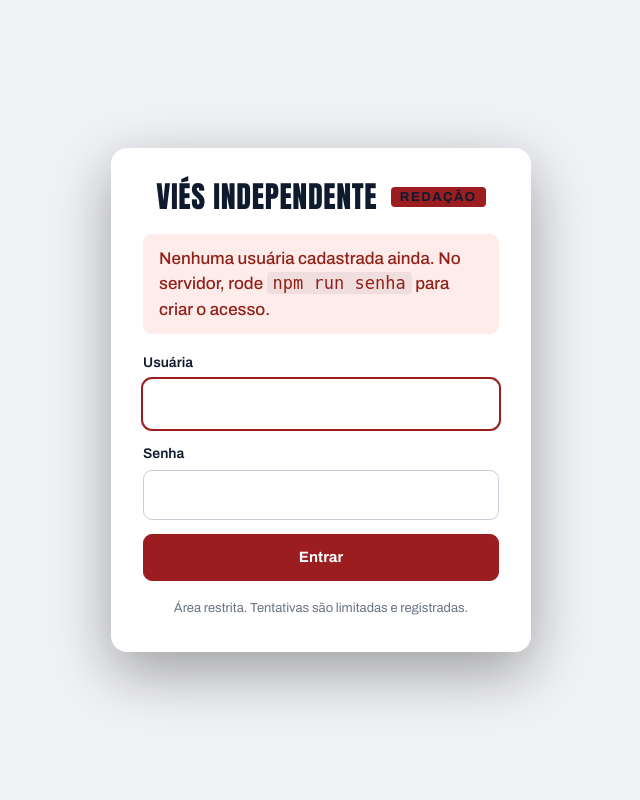
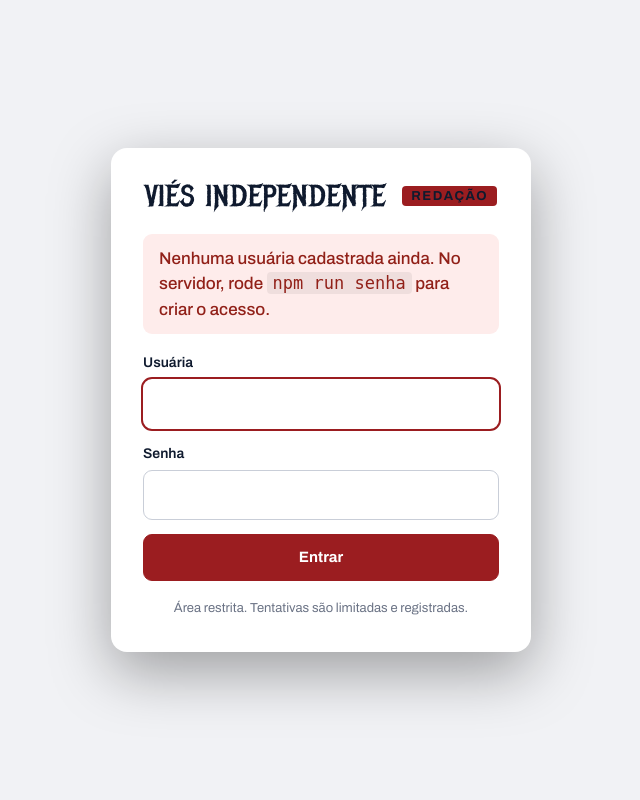
Before and after one commit to luborbac/Thegentisworld, a Node server app: page /redacao/login in a window 1280 px wide. Shown: the whole page, without its empty margins (319-959 px from the left). Run offline with Node 20, Linux system fonts and the light colour scheme; data that the repository does not hold is empty.

Commit message:
Logo em fonte inspirada no pixo (Metal Mania, esticada na vertical)
Co-Authored-By: Claude Opus 5.5 <noreply@anthropic.com>
Claude-Session: https://claude.ai/code/session_01MfZxWLikxGjEahpXHBgFpx

```diff
--- a/jornal/public/css/site.css
+++ b/jornal/public/css/site.css
@@ -8,7 +8,7 @@
   --paper: #FFFFFF;
   --sans: 'Archivo', system-ui, -apple-system, 'Segoe UI', sans-serif;
   --serif: 'Source Serif 4', Georgia, 'Times New Roman', serif;
-  --logo: 'Anton', 'Archivo', Impact, sans-serif;
+  --logo: 'Metal Mania', 'Anton', Impact, sans-serif;
   --larg: 1140px;
 }
 
@@ -33,7 +33,9 @@ h1, h2, h3 { line-height: 1.08; margin: 0; }
 .hamburguer i:nth-child(2) { width: 80%; }
 .hamburguer i:nth-child(3) { width: 60%; }
 .logo { font-family: var(--logo); font-size: clamp(34px, 5vw, 56px); letter-spacing: .02em; text-transform: uppercase; text-decoration: none; line-height: 1; color: #fff; }
-.topo-barra .logo { white-space: nowrap; font-size: clamp(21px, 6.6vw, 56px); }
+.topo-barra .logo { white-space: nowrap; font-size: clamp(22px, 6.4vw, 54px); }
+/* Letras esticadas na vertical, como no pixo reto. */
+.topo-barra .logo, .logo-rodape { display: inline-block; font-weight: 400; letter-spacing: .04em; transform: scaleY(1.3); transform-origin: center; }
 .topo-direita { justify-self: end; display: flex; align-items: center; gap: 18px; }
 .topo-autora { display: flex; align-items: center; gap: 10px; text-decoration: none; font-weight: 600; }
 .topo-autora img, .avatar-letra { width: 44px; height: 44px; border-radius: 50%; object-fit: cover; border: 2px solid rgba(255,255,255,.85); }
--- a/jornal/views/partials/head.ejs
+++ b/jornal/views/partials/head.ejs
@@ -16,7 +16,7 @@
 <meta property="og:site_name" content="<%= site.nome_jornal %>">
 <link rel="preconnect" href="https://fonts.googleapis.com">
 <link rel="preconnect" href="https://fonts.gstatic.com" crossorigin>
-<link rel="stylesheet" href="https://fonts.googleapis.com/css2?family=Anton&family=Archivo:wght@400;500;600;700;800;900&family=Source+Serif+4:ital,opsz,wght@0,8..60,400;0,8..60,600;1,8..60,400&display=swap">
+<link rel="stylesheet" href="https://fonts.googleapis.com/css2?family=Anton&family=Metal+Mania&family=Archivo:wght@400;500;600;700;800;900&family=Source+Serif+4:ital,opsz,wght@0,8..60,400;0,8..60,600;1,8..60,400&display=swap">
 <link rel="stylesheet" href="/static/css/site.css">
 <link rel="stylesheet" href="/tema.css">
 <% if (locals.adminCss) { %><link rel="stylesheet" href="/static/css/admin.css"><% } %>
```
